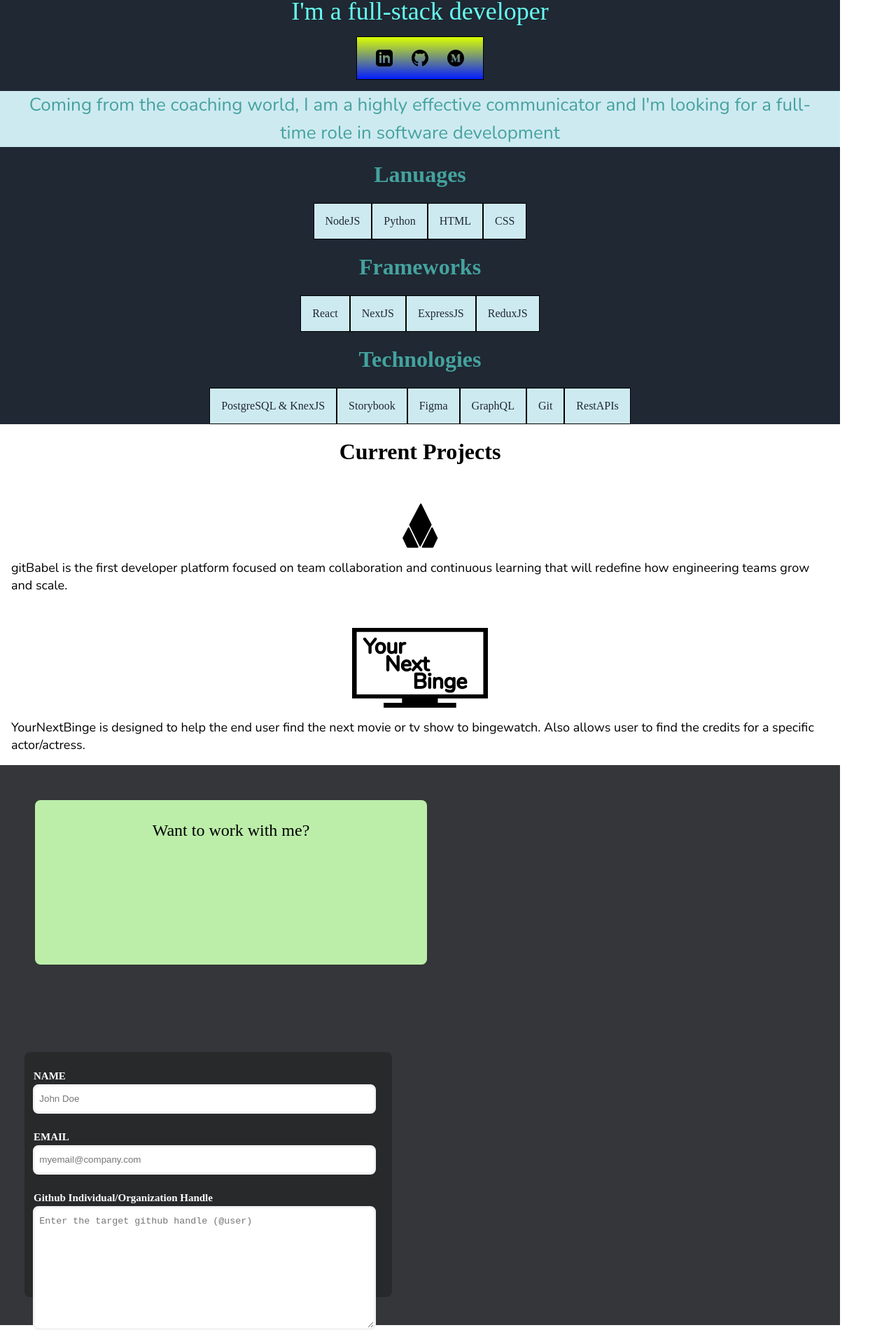
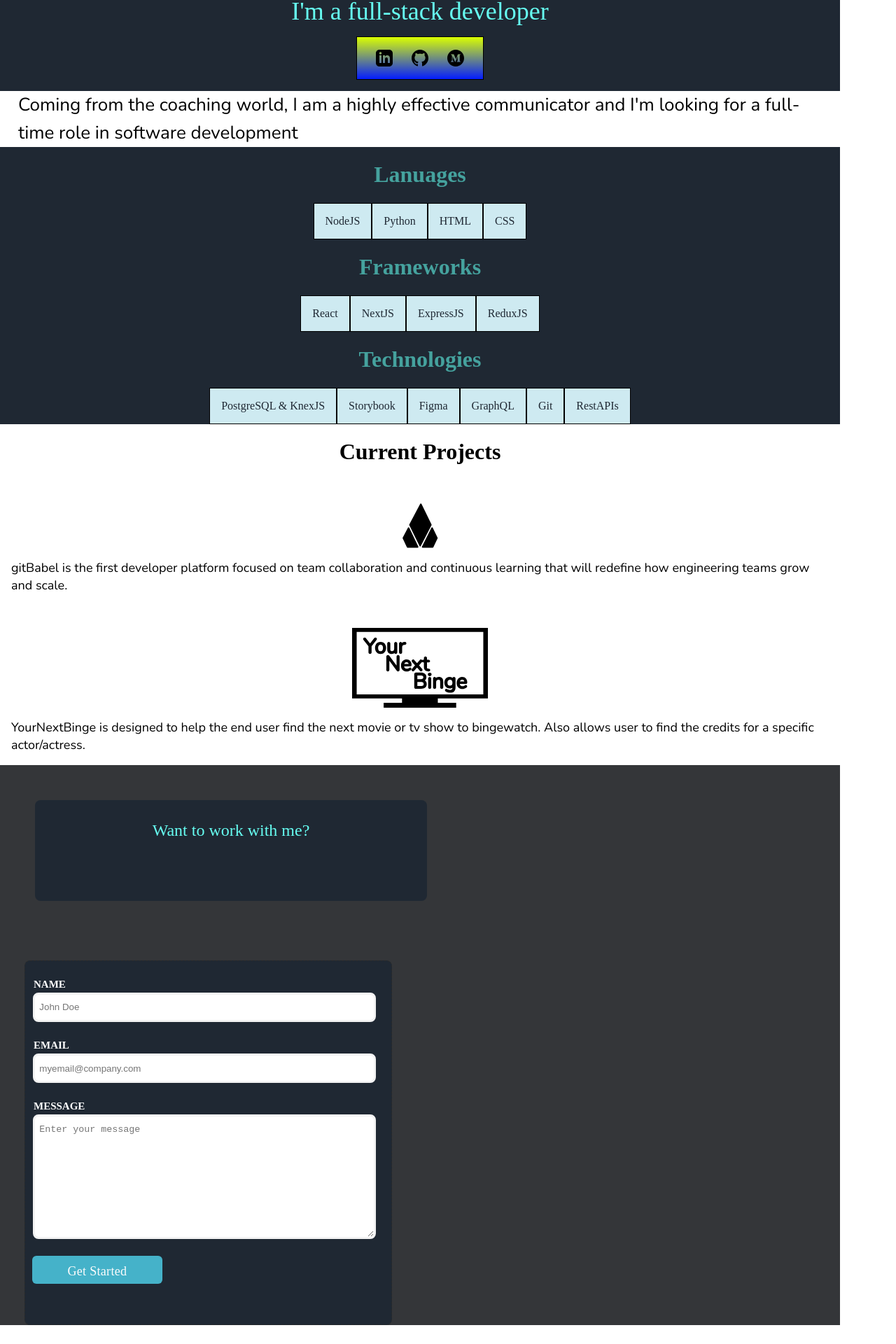
Before and after one commit to plaetzaw/AlexPlaetzerPortfolio, a Next.js app: page / in a window 1280 px wide. Shown: the part 350-2270 px from the top of the page at 70% size. After the commit the page ends 2243 px from the top, so only its background shows below. Built offline with nearby package versions, Linux system fonts and the light colour scheme; a web font is replaced by a local one.

Commit message:
Restyling mobile view

```diff
--- a/pages/components/organisms/ContactBlock.js
+++ b/pages/components/organisms/ContactBlock.js
@@ -9,29 +9,27 @@ import ContactTextArea from '../atoms/FormTextArea'
 const Container = styled.div`
 // background-color: ${({ theme }) => theme.colors.SPACE_GREY}
   background-color: #343639;
-font-family: Helvetica Neu;
   color: #fcfcfc;
   display: flex;
   flex-wrap: wrap;
   min-height: 100vh
 `
-const IntroBlurb = styled.div`
-color: black;
+const ContactBlurb = styled.div`
+  font-family: ${({ theme }) => theme.fonts.Accent};
+  color: ${({ theme }) => theme.colors.BlueAccent};
   text-align: center;
-background-color: #BCEEAA;
+  background-color: ${({ theme }) => theme.colors.BlackAccent};
   flex: 0 1 500px;
   margin: 50px;
   padding: 30px;
   font-size: 1.5rem;
-height: 175px;
   border-radius: 8px;
 `
 
 const ContactForm = styled.form`
   flex: 0 1 525px;
   flex-direction: column;
-background-color: #28292B;
-height: 350px;
+  background-color: ${({ theme }) => theme.colors.BlackAccent};
   margin-right: 35px;
   margin-left: 35px;
   margin-top: 35px;
@@ -41,17 +39,15 @@ border-radius: 8px;
 `
 
 const ContactButton = styled.a`
-display:block;
+  display: block;
   text-align: center;
-background-color: #76C1F5;
+  background-color: ${({ theme }) => theme.colors.TealAccent};
   border-radius: 6px;
   color: ${({ theme }) => theme.colors.regal};
   cursor: pointer;
-  font-family: Open Sans;
   font-size: 1em;
   letter-spacing: .3px;
   width: 175px;
-// margin: 10px;
   margin-left 10px;
   margin-top: 20px;
   max-height: 30px;
@@ -78,25 +74,25 @@ const Index = () => {
 
   const NAME_PLACEHOLDER = 'John Doe'
   const EMAIL_PLACEHOLDER = 'myemail@company.com'
-  const HANDLE_PLACEHOLDER = 'Enter the target github handle (@user)'
+  const MESSAGE_PLACEHOLDER = 'Enter your message'
 
   //   const NAME_ERROR_MESSAGE = 'Please enter a valid name'
   //   const EMAIL_ERROR_MESSAGE = 'Please enter a valid email'
-  //   const HANDLE_ERROR_MESSAGE = 'Please enter a valid handle'
+  //   const Message_ERROR_MESSAGE = 'Please enter a valid Message'
 
   const [name, setName] = useState('')
   const [email, setEmail] = useState('')
-  const [handle, setHandle] = useState('')
+  const [message, setMessage] = useState('')
   const [submitted, setSubmitted] = useState(false)
   const [invalidName, setInValidName] = useState(false)
   const [invalidEmail, setInValidEmail] = useState(false)
-  const [invalidHandle, setInvalidHandle] = useState(false)
+  const [invalidMessage, setInvalidMessage] = useState(false)
 
   const onClick = async (e) => {
     e.preventDefault()
     let nameError = false
     let emailError = false
-    let handleError = false
+    let messageError = false
     /// Checking for validity of each field
     if (name.length <= 0) {
       nameError = true
@@ -106,18 +102,18 @@ const Index = () => {
       emailError = true
     }
 
-    if (handle.length <= 0) {
-      handleError = true
+    if (message.length <= 0) {
+      messageError = true
     }
     // Helpful Error Handling
-    // console.log(nameError, '&&', emailError, '&&', handleError)
+    // console.log(nameError, '&&', emailError, '&&', MessageError)
     // console.log(`Rendering Form -- (withErrors: ${showErrors}) and (invalidName:${invalidName})`)
     // console.log(`Rendering Form -- (withErrors: ${showErrors}) and (invalidEmail:${invalidEmail})`)
-    // console.log(`Rendering Form -- (withErrors: ${showErrors}) and (invalidHandle:${invalidHandle})`)
+    // console.log(`Rendering Form -- (withErrors: ${showErrors}) and (invalidMessage:${invalidMessage})`)
 
     // Checking to see if the input values are valid, if so
     // it will initiate the fetch request
-    if (nameError === false && emailError === false && handleError === false) {
+    if (nameError === false && emailError === false && messageError === false) {
       try {
         await window.fetch('/', {
           method: 'POST',
@@ -126,12 +122,12 @@ const Index = () => {
             'form-name': 'getting-started-leads',
             name: name,
             email: email,
-            handle: handle
+            Message: message
           })
         })
         // console.log('awaited fetch result:', result)
         setSubmitted(true)
-        console.log(name, email, handle, 'information submitted?', submitted)
+        console.log(name, email, message, 'information submitted?', submitted)
       } catch (e) {
         console.log(e)
       }
@@ -139,7 +135,7 @@ const Index = () => {
     } else {
       setInValidName(nameError)
       setInValidEmail(emailError)
-      setInvalidHandle(handleError)
+      setInvalidMessage(messageError)
     }
   }
 
@@ -171,14 +167,14 @@ const Index = () => {
             onChange={(e) => { setEmail(e.target.value) }}
             invalidField={invalidEmail}
           />
-          <ContactLabel invalidField={invalidHandle}>Github Individual/Organization Handle</ContactLabel>
+          <ContactLabel invalidField={invalidMessage}>MESSAGE</ContactLabel>
           <ContactTextArea
             type='text'
             name='message'
-            value={handle}
-            placeholder={HANDLE_PLACEHOLDER}
-            onChange={(e) => { setHandle(e.target.value) }}
-            invalidField={invalidHandle}
+            value={message}
+            placeholder={MESSAGE_PLACEHOLDER}
+            onChange={(e) => { setMessage(e.target.value) }}
+            invalidField={invalidMessage}
 
           />
           <ContactButton
@@ -200,9 +196,9 @@ const Index = () => {
   return (
     <>
       <Container>
-        <IntroBlurb>
+        <ContactBlurb>
           Want to work with me?
-        </IntroBlurb>
+        </ContactBlurb>
         {contactForm}
       </Container>
     </>
--- a/pages/index.js
+++ b/pages/index.js
@@ -3,7 +3,7 @@ import styled from 'styled-components'
 
 // Organisms
 import HeroBlock from './components/organisms/HeroBlock'
-import Skills from './components/organisms/Skills'
+import SkillsBlock from './components/organisms/SkillsBlock'
 import ProjectBlock from './components/organisms/ProjectBlock'
 import ContactBlock from './components/organisms/ContactBlock'
 
@@ -11,14 +11,13 @@ import ContactBlock from './components/organisms/ContactBlock'
 import Block from './components/templates/Block'
 
 const PurposeText = styled.div`
-  font-family: Nunito;
+  font-family: ${({ theme }) => theme.fonts.Base};;
   font-size: 26px;
   line-height: 40px;
   display: flex;
-  align-items: center;
-  text-align: center;
-  background-color: ${({ theme }) => theme.colors.LightBlueAccent};
-  color: ${({ theme }) => theme.colors.BlueGreen};
+  text-align: left;
+  // background-color: ${({ theme }) => theme.colors.LightBlueAccent};
+  // color: ${({ theme }) => theme.colors.BlueGreen};
   padding: 0 1em 0 1em;
 `
 
@@ -47,7 +46,7 @@ export default function Home () {
         </PurposeText>
       </Block>
       <Block>
-        <Skills />
+        <SkillsBlock />
       </Block>
       <Block>
         <ProjectBlock />
@@ -55,7 +54,6 @@ export default function Home () {
       <Block>
         <ContactBlock />
       </Block>
-
     </>
   )
 }
```
Also changed, not shown: pages/components/organisms/SkillsBlock.js (renamed from pages/components/organisms/Skills.js). Lines whose indentation alone changed are shown as unchanged.
